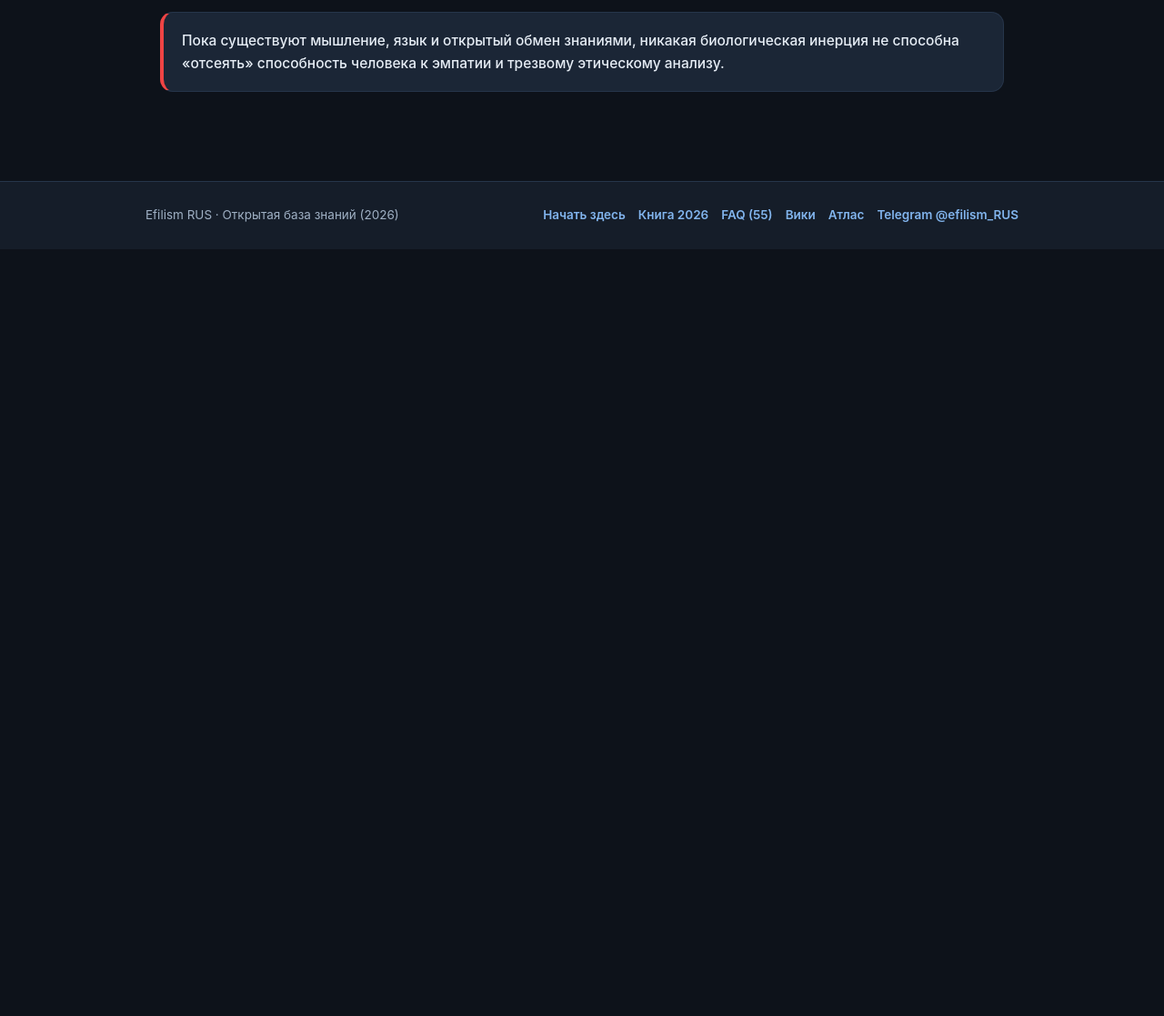
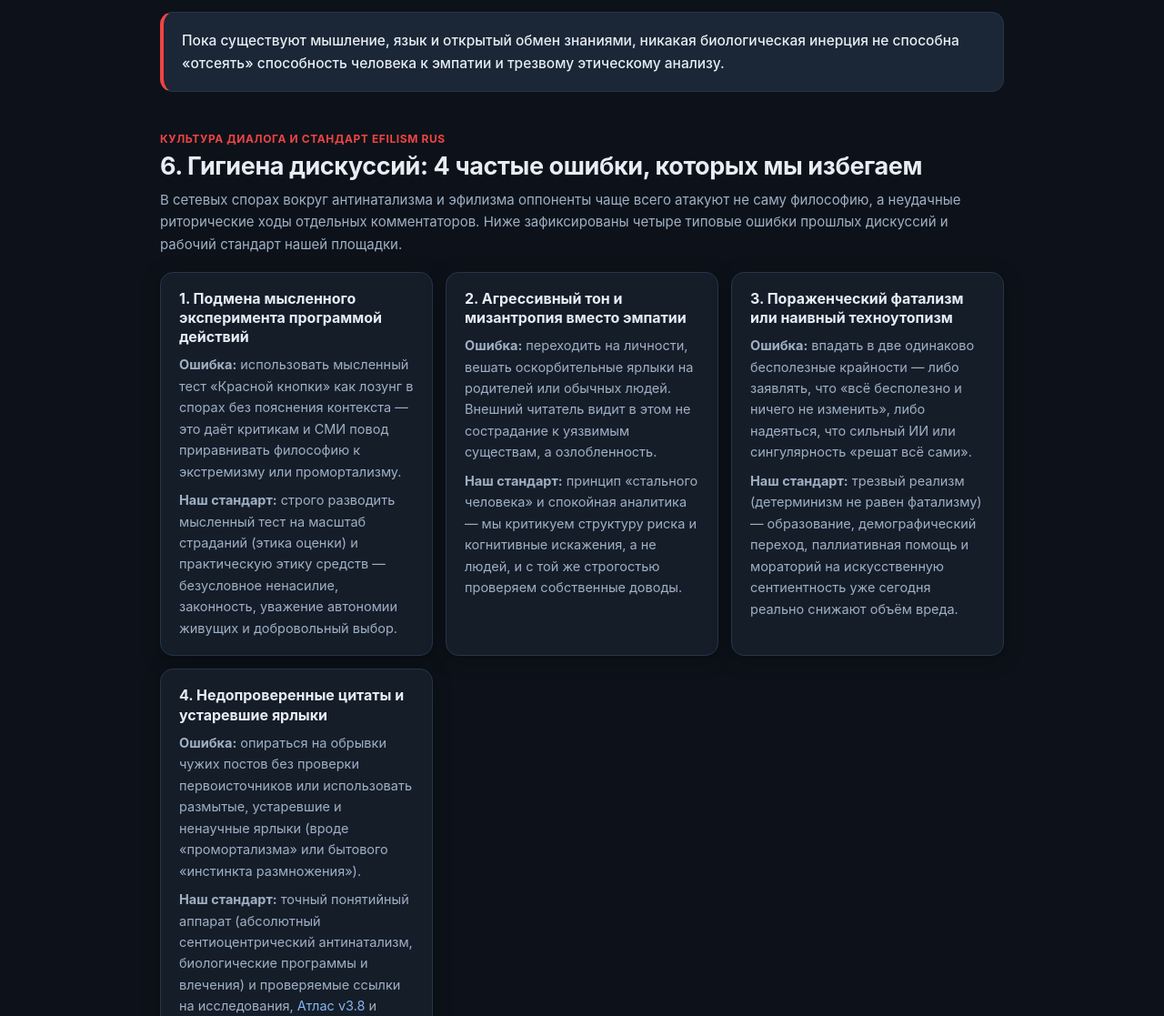
Before and after one commit to bohdan19p-bit/efilism-faq, a plain HTML site: page roadmap.html in a window 1280 px wide. Shown: the part 4637-5754 px from the top of the page at 91% size. Before the commit the page ends 4911 px from the top, so only its background shows below. Drawn offline with Linux system fonts and the light colour scheme.

Commit message:
Add files via upload

```diff
--- a/roadmap.html
+++ b/roadmap.html
@@ -701,6 +701,37 @@
       </div>
     </section>
 
+
+    <section class="section" id="hygiene">
+      <div class="section-head">
+        <div class="section-kicker">Культура диалога и стандарт Efilism RUS</div>
+        <h2>6. Гигиена дискуссий: 4 частые ошибки, которых мы избегаем</h2>
+        <p class="section-sub">В сетевых спорах вокруг антинатализма и эфилизма оппоненты чаще всего атакуют не саму философию, а неудачные риторические ходы отдельных комментаторов. Ниже зафиксированы четыре типовые ошибки прошлых дискуссий и рабочий стандарт нашей площадки.</p>
+      </div>
+      <div class="grid-2">
+        <div class="mini-card">
+          <h3>1. Подмена мысленного эксперимента программой действий</h3>
+          <p><strong>Ошибка:</strong> использовать мысленный тест «Красной кнопки» как лозунг в спорах без пояснения контекста — это даёт критикам и СМИ повод приравнивать философию к экстремизму или промортализму.</p>
+          <p style="margin-top:8px;"><strong>Наш стандарт:</strong> строго разводить мысленный тест на масштаб страданий (этика оценки) и практическую этику средств — безусловное ненасилие, законность, уважение автономии живущих и добровольный выбор.</p>
+        </div>
+        <div class="mini-card">
+          <h3>2. Агрессивный тон и мизантропия вместо эмпатии</h3>
+          <p><strong>Ошибка:</strong> переходить на личности, вешать оскорбительные ярлыки на родителей или обычных людей. Внешний читатель видит в этом не сострадание к уязвимым существам, а озлобленность.</p>
+          <p style="margin-top:8px;"><strong>Наш стандарт:</strong> принцип «стального человека» и спокойная аналитика — мы критикуем структуру риска и когнитивные искажения, а не людей, и с той же строгостью проверяем собственные доводы.</p>
+        </div>
+        <div class="mini-card">
+          <h3>3. Пораженческий фатализм или наивный техноутопизм</h3>
+          <p><strong>Ошибка:</strong> впадать в две одинаково бесполезные крайности — либо заявлять, что «всё бесполезно и ничего не изменить», либо надеяться, что сильный ИИ или сингулярность «решат всё сами».</p>
+          <p style="margin-top:8px;"><strong>Наш стандарт:</strong> трезвый реализм (детерминизм не равен фатализму) — образование, демографический переход, паллиативная помощь и мораторий на искусственную сентиентность уже сегодня реально снижают объём вреда.</p>
+        </div>
+        <div class="mini-card">
+          <h3>4. Недопроверенные цитаты и устаревшие ярлыки</h3>
+          <p><strong>Ошибка:</strong> опираться на обрывки чужих постов без проверки первоисточников или использовать размытые, устаревшие и ненаучные ярлыки (вроде «промортализма» или бытового «инстинкта размножения»).</p>
+          <p style="margin-top:8px;"><strong>Наш стандарт:</strong> точный понятийный аппарат (абсолютный сентиоцентрический антинатализм, биологические программы и влечения) и проверяемые ссылки на исследования, <a href="https://bohdan19p-bit.github.io/efilism-atlas/" target="_blank" rel="noopener">Атлас v3.8</a> и первоисточники.</p>
+        </div>
+      </div>
+    </section>
+
   </main>
 
   <footer class="footer">
```
